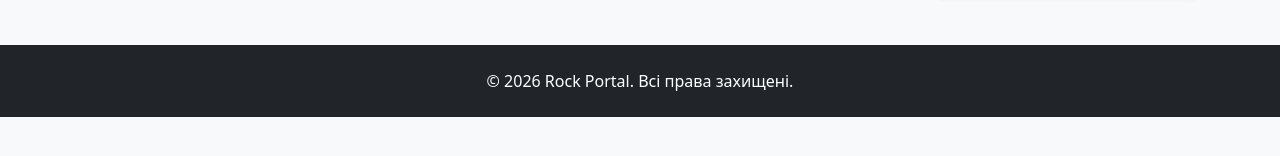
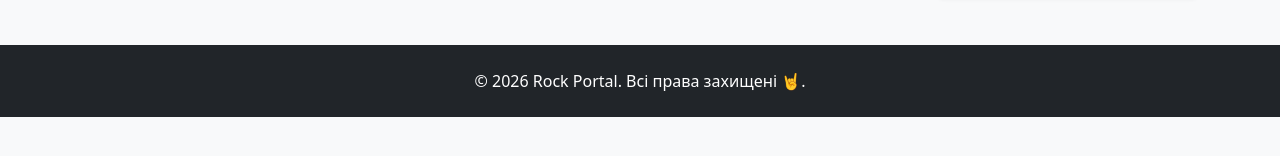
Before and after one commit to DreamMakerTV/Fullstack, a website: page HW_14/index.html in a window 1280 px wide. Shown: the part 622-778 px from the top of the page. Drawn offline with nearby package versions, Linux system fonts and the light colour scheme.

Commit message:
redeploy

```diff
--- a/HW_14/index.html
+++ b/HW_14/index.html
@@ -275,7 +275,7 @@
 
     <footer class="bg-dark text-white text-center py-4 mt-5">
       <div class="container">
-        <p class="mb-0">&copy; 2026 Rock Portal. Всі права захищені.</p>
+        <p class="mb-0">&copy; 2026 Rock Portal. Всі права захищені 🤘.</p>
       </div>
     </footer>
 
```
